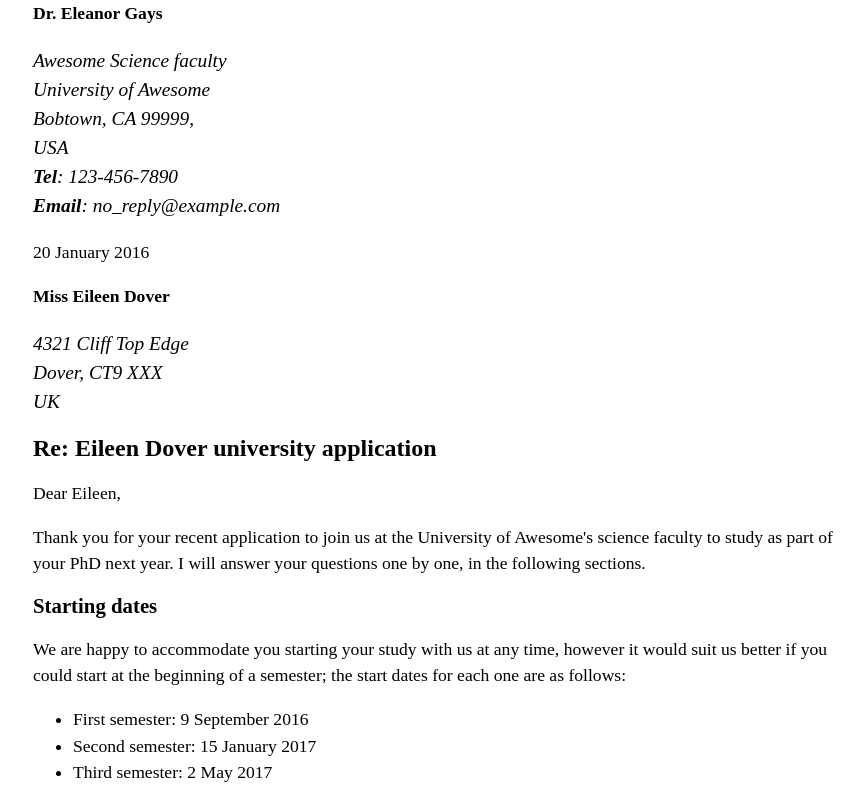
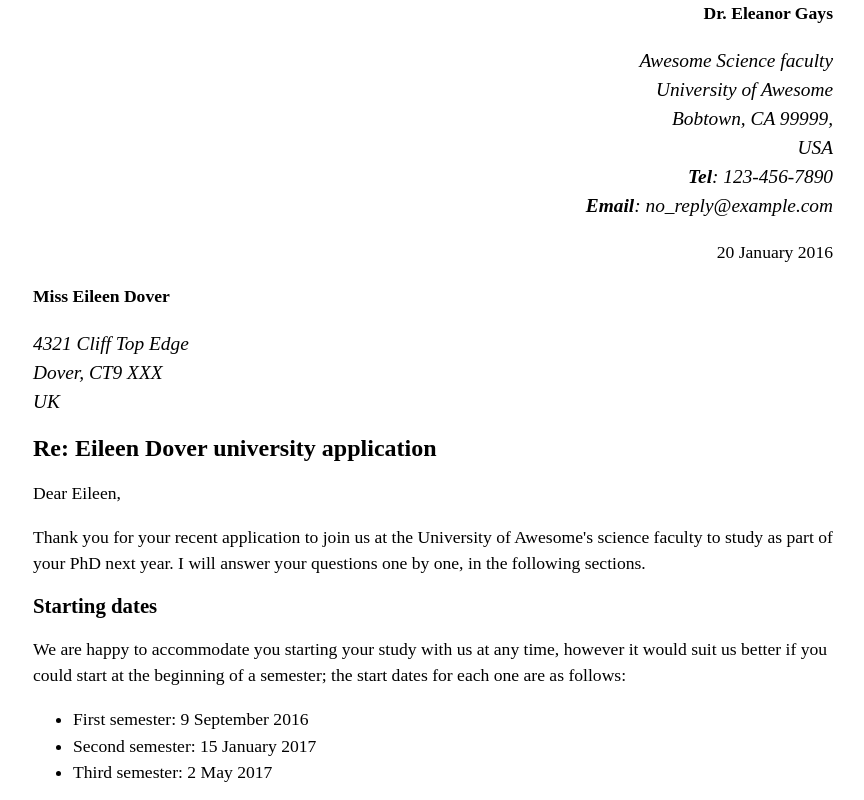
Before and after one commit to Daisuke60/web_pro2, a website built with Vite: page index.html in a window 1280 px wide. Shown: the top 800 px of the page, without its empty margins (207-1071 px from the left). Built offline with nearby package versions, Linux system fonts and the light colour scheme.

Commit message:
indexの変更

```diff
--- a/index.html
+++ b/index.html
@@ -5,7 +5,7 @@
     <title>letter</title>
    </head>
    <body>
-    <div class="sender-colum">
+    <element class="sender-column">
     <p><strong>Dr. Eleanor Gays</strong></p>
     <address>
       <p>
@@ -18,7 +18,7 @@
       </p>
     </address>
     <p><time datetime="2016-01-20">20 January 2016</time></p>
-    </div>
+    </element>
     <p><strong>Miss Eileen Dover</strong></p>
     <address>
     <p>
```
Also changed, not shown: package.json (added, +17 -0 lines), 2 other files.
